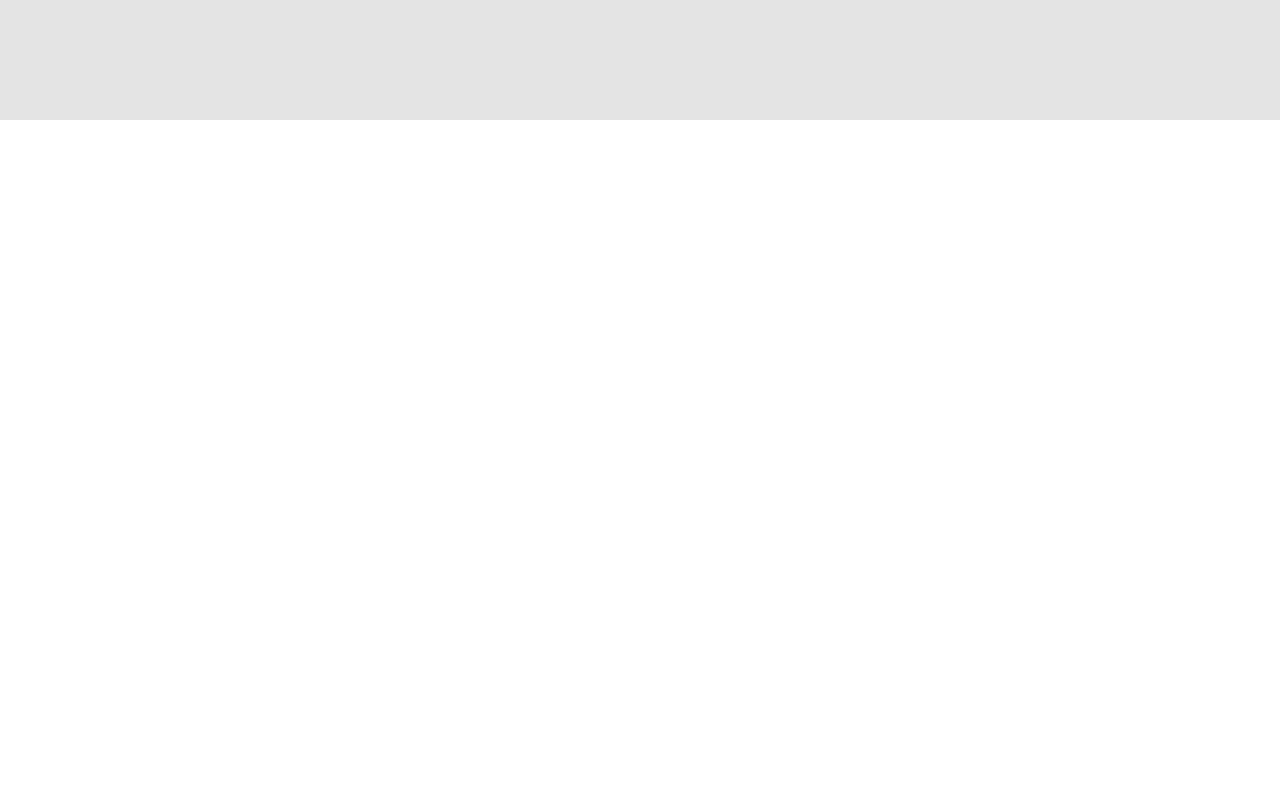
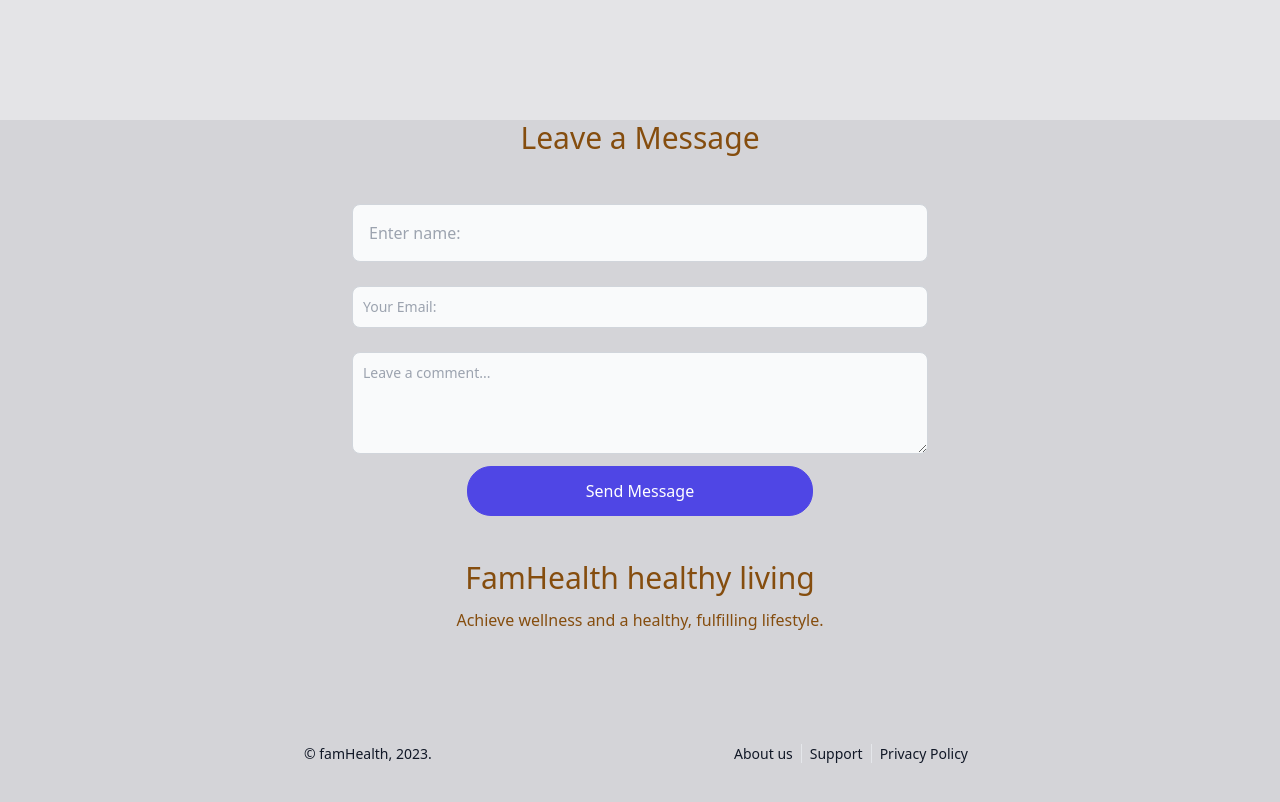
Before and after one commit to obraye1/famHealth, a React (Create React App) app: page / in a window 1280 px wide. Shown: the part 760-1562 px from the top of the page. Before the commit the page ends 880 px from the top, so only its background shows below. Built offline with nearby package versions, Linux system fonts and the light colour scheme.

Commit message:
Support and Footer

```diff
--- a/package.json
+++ b/package.json
@@ -4,14 +4,20 @@
   "private": true,
   "dependencies": {
     "@heroicons/react": "^1.0.6",
+    "@material-tailwind/react": "^1.4.2",
     "@testing-library/jest-dom": "^5.16.5",
     "@testing-library/react": "^13.4.0",
     "@testing-library/user-event": "^13.5.0",
+    "emailjs-com": "^3.2.0",
+    "heroicons-react": "^1.4.1",
+    "prop-types": "^15.8.1",
     "react": "^18.2.0",
     "react-dom": "^18.2.0",
     "react-icons": "^4.8.0",
     "react-router-dom": "^6.10.0",
     "react-scripts": "5.0.1",
+    "react-whatsapp-chat-widget": "^1.1.6",
+    "react-widgets": "^5.8.4",
     "web-vitals": "^2.1.4"
   },
   "scripts": {
--- a/src/index.js
+++ b/src/index.js
@@ -6,7 +6,6 @@ import App from './App';
 import Login from './pages/Login';
 import Signup from './pages/signup';
 import Hero from './pages/Hero';
-
 const router = createBrowserRouter([
   {
     path: '/',
--- /dev/null
+++ b/src/layouts/Footer.js
@@ -0,0 +1,24 @@
+import React from 'react'
+
+function Footer() {
+  return (
+    <div class="bg-zinc-300">
+    <div class="max-w-2xl mx-auto text-yellow-800 py-10">
+        <div class="text-center">
+            <h3 class="text-3xl mb-3"> FamHealth healthy living </h3>
+            <p> Achieve wellness and a healthy, fulfilling lifestyle. </p>
+        </div>
+        <div class="mt-28 flex flex-col md:flex-row md:justify-between items-center text-sm text-gray-900">
+            <p class="order-2 md:order-1 mt-8 md:mt-0"> &copy; famHealth, 2023. </p>
+            <div class="order-1 md:order-2">
+                <span class="px-2">About us</span>
+                <span class="px-2 border-l">Support</span>
+                <span class="px-2 border-l">Privacy Policy</span>
+            </div>
+        </div>
+    </div>
+</div>
+  )
+}
+
+export default Footer
--- a/src/layouts/MainLayout.js
+++ b/src/layouts/MainLayout.js
@@ -1,11 +1,12 @@
 import React from 'react';
 import NavBar from '../components/NavBar';
-
+import Footer from './Footer';
 export default function MainLayout({children}) {
   return (
     <>
       <NavBar />
       <div>{children}</div>
+      <Footer/>
     </>
   );
 }
--- /dev/null
+++ b/src/layouts/PageTitle.jsx
@@ -0,0 +1,22 @@
+import PropTypes from "prop-types";
+import { Typography } from "@material-tailwind/react";
+
+export function PageTitle({ heading, children }) {
+  return (
+    <div className="mx-auto w-full px-4 text-center lg:w-6/12">
+      <Typography variant="h3" className="mb-3 text-yellow-800">
+        {heading}
+      </Typography>
+
+    </div>
+  );
+}
+
+
+PageTitle.propTypes = {
+  heading: PropTypes.string.isRequired,
+};
+
+PageTitle.displayName = "/src/layouts/PageTitle.jsx";
+
+export default PageTitle;
--- a/src/pages/Hero.js
+++ b/src/pages/Hero.js
@@ -1,6 +1,7 @@
 import React from 'react';
 import bgimg from '../assets/docs.jpg';
 import MainLayout from '../layouts/MainLayout';
+import Support from './Support';
 const Hero = () => {
   return (
     <MainLayout>
@@ -25,6 +26,7 @@ const Hero = () => {
           </div>
         </div>
       </div>
+      <Support />
     </MainLayout>
   );
 };
--- /dev/null
+++ b/src/pages/Support.js
@@ -0,0 +1,76 @@
+import React, {  useRef } from "react";
+import PageTitle from "../layouts/PageTitle";
+import emailjs from "emailjs-com";
+
+function Support() {
+  const form = useRef();
+  const sendEmail = (e) => {
+    e.preventDefault();
+
+    emailjs
+      .sendForm(
+        process.env.REACT_SERVICE_ID,
+        process.env.REACT_TEMPLATE_ID,
+        form.current,
+        process.env.REACT_USER_ID
+      )
+      .then(
+        (result) => {
+          alert("Form submitted successfully");
+        },
+        (error) => {
+          alert("Form Not Submitted");
+        }
+      );
+    e.target.reset();
+  };
+  return (
+    <div className="bg-zinc-300">
+      <PageTitle heading="Leave a Message"></PageTitle>
+      <form ref={form} className="mx-auto mt-12 max-w-xl text-center">
+        <div class="mb-6">
+          <input
+            type="text"
+            name="from_name"
+            id="from_name"
+            class="block w-full p-4 text-gray-900 border border-gray-300 rounded-lg bg-gray-50 sm:text-md focus:ring-blue-500 focus:border-blue-500 dark:bg-gray-700 dark:border-gray-600 dark:placeholder-gray-400 dark:text-white dark:focus:ring-blue-500 dark:focus:border-blue-500"
+            placeholder="Enter name: "
+            required
+          />
+        </div>
+        <div class="mb-6">
+          <input
+            type="email"
+            name="reply_to"
+            id="reply_to"
+            class="bg-gray-50 border border-gray-300 text-gray-900 text-sm rounded-lg focus:ring-blue-500 focus:border-blue-500 block w-full p-2.5 dark:bg-gray-700 dark:border-gray-600 dark:placeholder-gray-400 dark:text-white dark:focus:ring-blue-500 dark:focus:border-blue-500"
+            placeholder="Your Email: "
+            required
+          />
+        </div>
+        <div>
+          <textarea
+            type="text"
+            id="message"
+            name="message"
+            rows="4"
+            class="block p-2.5 w-full text-sm text-gray-900 bg-gray-50 rounded-lg border border-gray-300 focus:ring-blue-500 focus:border-blue-500 dark:bg-gray-700 dark:border-gray-600 dark:placeholder-gray-400 dark:text-white dark:focus:ring-blue-500 dark:focus:border-blue-500"
+            placeholder="Leave a comment..."
+            required
+          ></textarea>
+        </div>
+
+        <button
+          variant="gradient"
+          size="lg"
+          className="mt-3 py-3 px-6 sm:w-[60%] my-1"
+        >
+          Send Message
+        </button>
+      </form>
+      <div></div>
+    </div>
+  );
+}
+
+export default Support;
```
Also changed, not shown: 2 other files (tests, documents, lock files or other folders).
